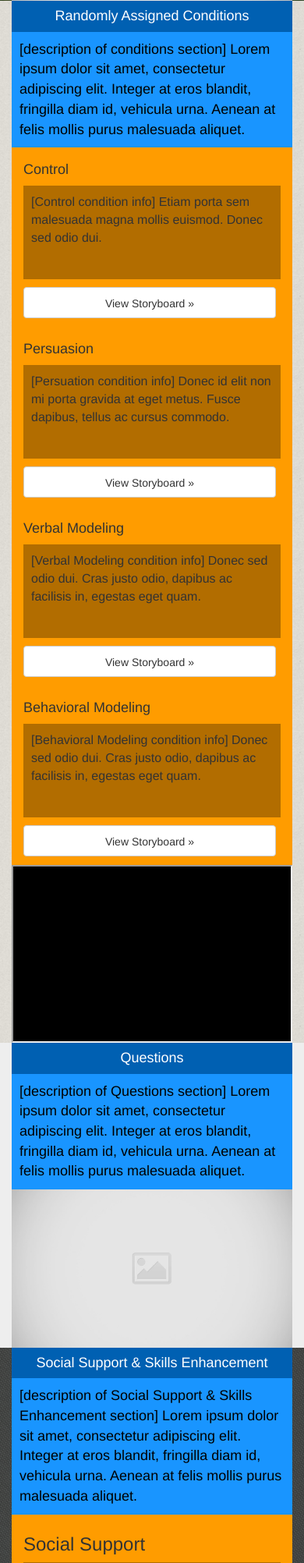
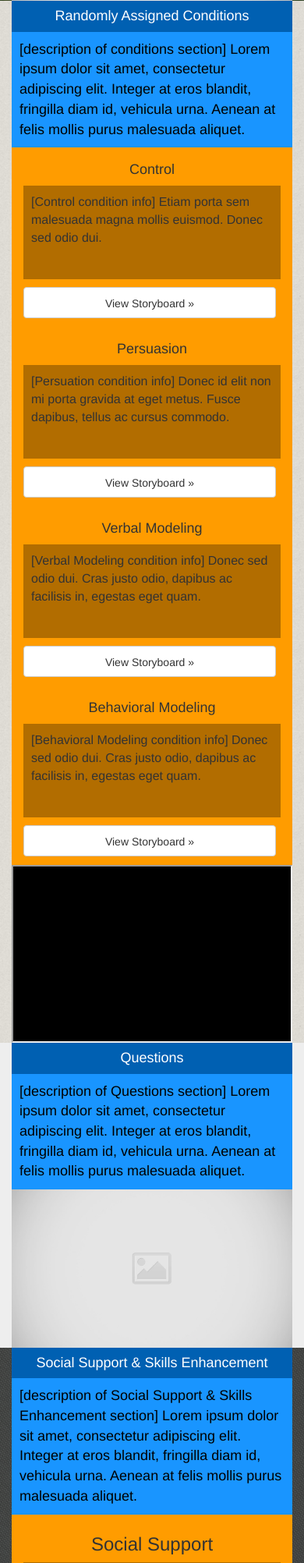
Before and after one commit to UTCTL/drunkdriving, a PHP site: page / in a window 390 px wide. Shown: the part 675-2679 px from the top of the page at 78% size. Run offline with PHP 8.4, Linux system fonts and the light colour scheme; some libraries are stand-ins or nearby versions.

Commit message:
minor styling

```diff
--- a/css/custom.css
+++ b/css/custom.css
@@ -40,6 +40,12 @@ body{
 
 }
 
+.col-md-3 h4{
+
+	text-align: center;
+	padding-top: 4px;
+
+}
 
 .col-md-3 a{
 
@@ -64,6 +70,11 @@ body{
 	padding-top: 5px;
 	background: #FF9C00;
 	height: 520px;
+}
+
+.col-md-6 h3{
+
+	text-align: center;
 }
 
 .col-md-6 p{
@@ -96,12 +107,6 @@ body{
 
 	width: 100%;
 	background: #3C3E3C url("../images/backgroundTexture_dark.png") repeat;
-
-}
-
-.col-md-3 h4{
-
-	padding-top: 4px;
 
 }
 
```
